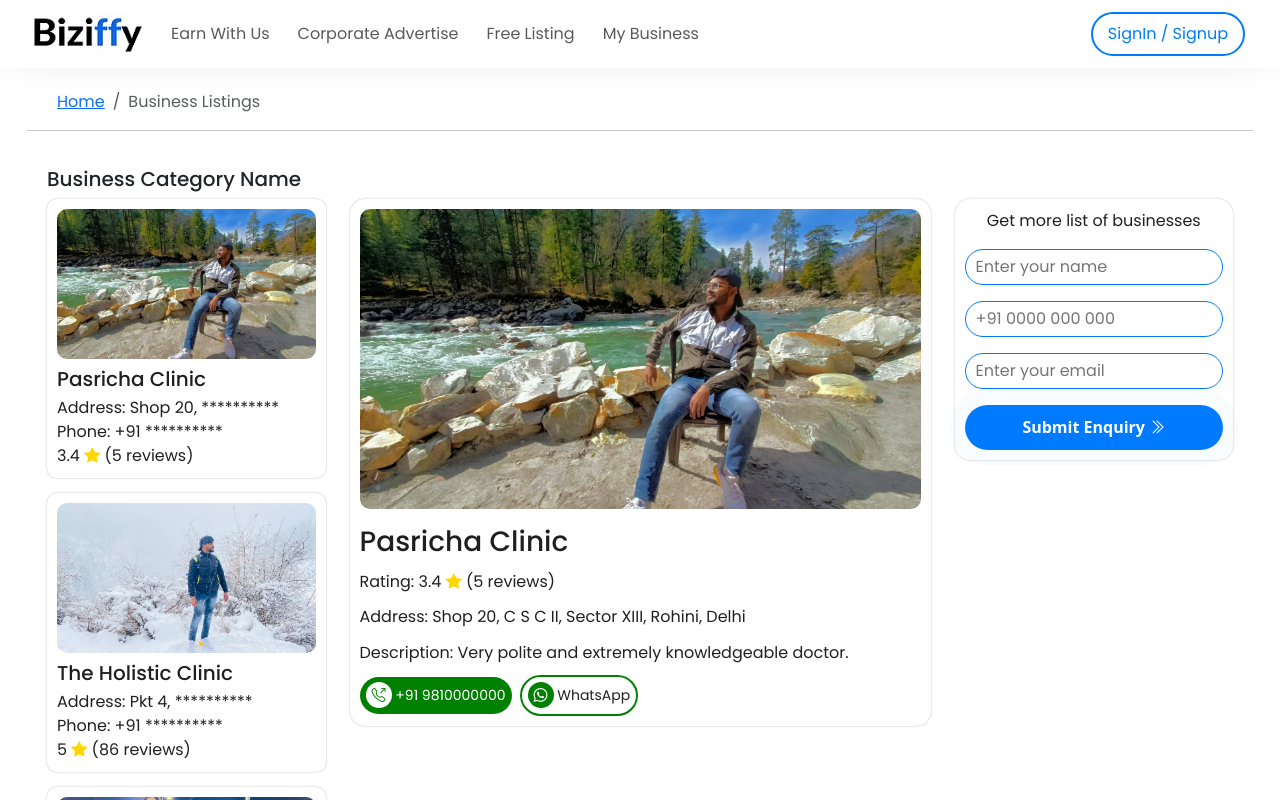
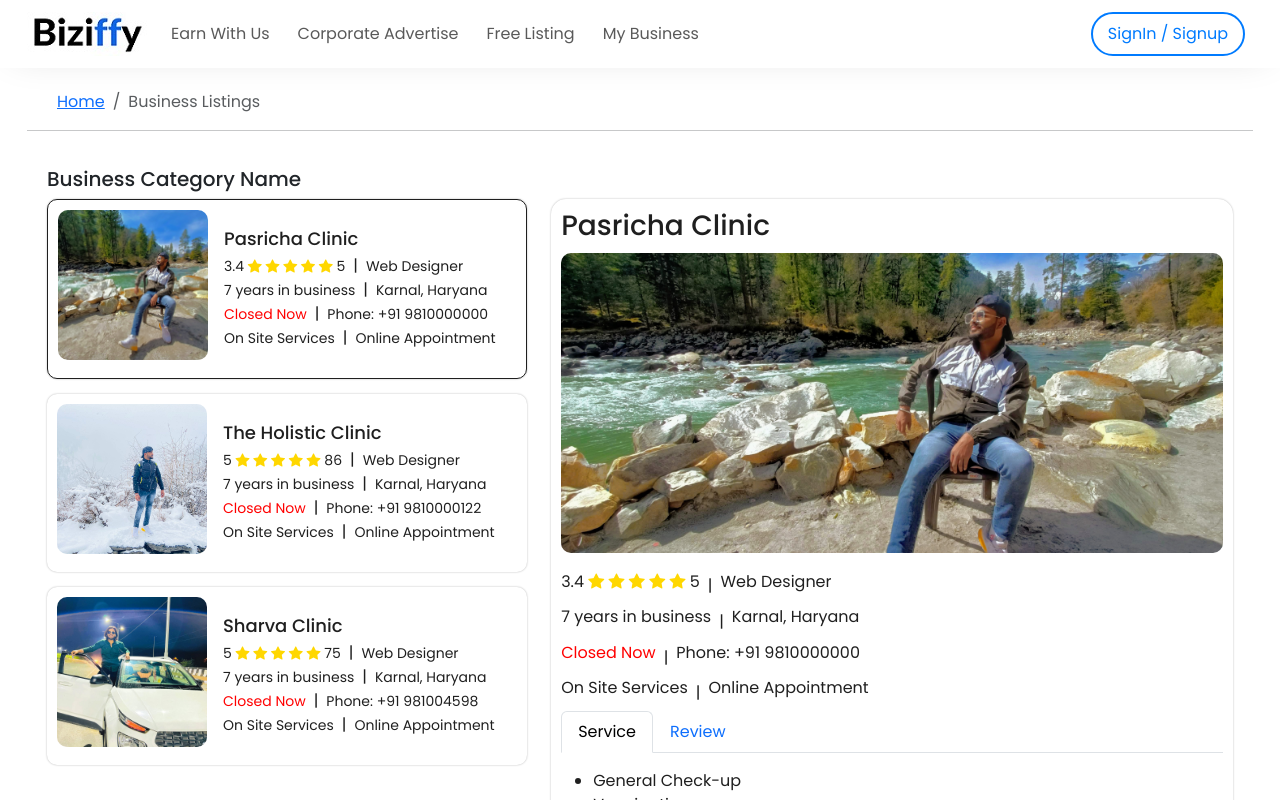
Before and after one commit to vishnugit2024/jd, a Next.js app: page /Pages/free-listing in a window 1280 px wide. Shown: the top 800 px of the page. Built offline with nearby package versions, Linux system fonts and the light colour scheme.

Commit message:
new changes

```diff
--- a/src/app/Pages/free-listing/businessListing.css
+++ b/src/app/Pages/free-listing/businessListing.css
@@ -20,7 +20,7 @@
     box-shadow: 0 0px 2px rgba(0, 0, 0, 0.3);
 }
 
-.business-listing-page .breadcrumb{
+.business-listing-page .breadcrumb {
     margin: 0;
     padding: 20px 30px 0;
 }
@@ -28,7 +28,9 @@
 .business-card h5 {
     margin-bottom: 5px;
     color: var(--black);
+    font-size: 18px;
 }
+
 
 .bi-star-fill {
     color: gold;
@@ -37,6 +39,7 @@
 .business-card p {
     color: var(--black);
     margin: 0;
+    font-size: 14px;
 }
 
 .business-card:hover {
@@ -44,9 +47,12 @@
     transform: scale(1.02);
 }
 
+span{
+    color: var(--black);
+}
+
 .business-card.active {
-    /* background-color: var(--blue); */
-    color: white;
+    border: 1px solid var(--black);
 }
 
 .right-panel {
@@ -73,7 +79,7 @@
 }
 
 .listing-image {
-    width: 100%;
+    width: 150px;
     color: transparent;
     height: 150px;
     object-fit: cover;
@@ -110,7 +116,7 @@
 }
 
 
-.detail-card-number{
+.detail-card-number {
     background-color: green;
     color: white;
     padding: 8px 6px;
@@ -119,7 +125,7 @@
     font-size: 14px;
 }
 
-.detail-card-whatsapp{
+.detail-card-whatsapp {
     background-color: transparent;
     border: 2px solid green;
     color: var(--black);
@@ -129,14 +135,14 @@
     font-size: 14px;
 }
 
-.detail-card-whatsapp i{
+.detail-card-whatsapp i {
     color: white;
     background-color: green;
     padding: 3px 6px;
     border-radius: 50%;
 }
 
-.detail-card-number i{
+.detail-card-number i {
     background-color: white;
     color: green;
     padding: 3px 6px;
@@ -154,11 +160,11 @@
 }
 
 .enquiry-btn {
-    -webkit-tap-highlight-color:transparent;
+    -webkit-tap-highlight-color: transparent;
     -webkit-appearance: button;
     background-color: var(--blue);
     background-image: none;
-    color:white;
+    color: white;
     /* border: 2px solid var(--black); */
     cursor: pointer;
     font-family: ui-sans-serif, system-ui, -apple-system, BlinkMacSystemFont,
@@ -216,3 +222,50 @@
         box-shadow: 0 0 0 0 var(--blue);
     }
 }
+
+
+.opening-hours-container {
+    width: fit-content;
+    position: relative;
+}
+
+
+
+
+
+.opening-hours-title {
+    font-size: 1.5rem;
+    font-weight: bold;
+    margin-bottom: 10px;
+}
+
+.opening-hours-list {
+    list-style: none;
+    padding: 0;
+    height: 100px;
+    overflow-y: scroll;
+}
+
+.opening-hours-list li {
+    padding: 10px 0;
+    display: flex;
+    gap: 10px;
+    justify-content: space-between;
+    border-bottom: 1px solid #ddd;
+    font-size: 10px;
+}
+
+.opening-hours-list li.today {
+    background-color: #f2f2f2;
+    font-weight: bold;
+}
+
+.status {}
+
+.status.open {
+    color: green;
+}
+
+.status.closed {
+    color: red;
+}
--- a/src/app/Pages/free-listing/page.js
+++ b/src/app/Pages/free-listing/page.js
@@ -1,12 +1,52 @@
 'use client';
-import { useState } from 'react';
+import { useEffect, useState } from 'react';
 import './businessListing.css';
 import gourav from '../../Images/gourav.jpg';
 import gourav2 from '../../Images/gourav2.jpg';
 import gourav3 from '../../Images/gourav3.jpg';
 import Image from 'next/image';
+import Link from 'next/link';
 
 const Page = () => {
+    const [isOpen, setIsOpen] = useState(false);
+    const [showAllHours, setShowAllHours] = useState(false);
+
+    const hours = [
+        { day: 'Monday', open: '09:00 AM', close: '07:00 PM' },
+        { day: 'Tuesday', open: '09:00 AM', close: '07:00 PM' },
+        { day: 'Wednesday', open: '09:00 AM', close: '07:00 PM' },
+        { day: 'Thursday', open: '09:00 AM', close: '07:00 PM' },
+        { day: 'Friday', open: '09:00 AM', close: '07:00 PM' },
+        { day: 'Saturday', open: '10:00 AM', close: '05:00 PM' },
+        { day: 'Sunday', open: 'Closed', close: 'Closed' },
+    ];
+
+    const getCurrentDay = () => {
+        const today = new Date().getDay();
+        return today === 0 ? 6 : today - 1; // Adjust for Sunday
+    };
+
+    const isCurrentlyOpen = (openTime, closeTime) => {
+        if (openTime === 'Closed') return false;
+        const now = new Date();
+        const current = now.getHours() * 60 + now.getMinutes();
+        const [openHours, openMinutes] = openTime.split(/[: ]/);
+        const [closeHours, closeMinutes] = closeTime.split(/[: ]/);
+
+        const open = (parseInt(openHours) % 12 + (openTime.includes('PM') ? 12 : 0)) * 60 + parseInt(openMinutes);
+        const close = (parseInt(closeHours) % 12 + (closeTime.includes('PM') ? 12 : 0)) * 60 + parseInt(closeMinutes);
+
+        return current >= open && current <= close;
+    };
+
+    useEffect(() => {
+        const today = getCurrentDay();
+        const { open, close } = hours[today];
+        setIsOpen(isCurrentlyOpen(open, close));
+    }, []);
+
+    const today = getCurrentDay();
+
     const businesses = [
         {
             id: 1,
@@ -16,7 +56,12 @@ const Page = () => {
             address: 'Shop 20, C S C II, Sector XIII, Rohini, Delhi',
             phone: '+91 9810000000',
             description: 'Very polite and extremely knowledgeable doctor.',
-            image: gourav
+            image: gourav,
+            services: ['General Check-up', 'Vaccination', 'Health Consultation'],
+            reviewsData: [
+                { author: 'John Doe', comment: 'Excellent service and very polite staff.' },
+                { author: 'Jane Smith', comment: 'The doctor is very knowledgeable and kind.' }
+            ]
         },
         {
             id: 2,
@@ -26,7 +71,12 @@ const Page = () => {
             address: 'Pkt 4, Ground Floor, Rohini, Delhi',
             phone: '+91 9810000122',
             description: 'On-site services with excellent care.',
-            image: gourav2
+            image: gourav2,
+            services: ['Holistic Health Services', 'Yoga and Meditation', 'Nutritional Advice'],
+            reviewsData: [
+                { author: 'Emily Brown', comment: 'Amazing care and holistic approach!' },
+                { author: 'Chris Wilson', comment: 'Best place for holistic health services.' }
+            ]
         },
         {
             id: 3,
@@ -36,28 +86,22 @@ const Page = () => {
             address: '226 Ground Floor, Rohini, Delhi',
             phone: '+91 981004598',
             description: 'The doctor is very attentive and professional.',
-            image: gourav3
+            image: gourav3,
+            services: ['Pediatrics', 'General Surgery', 'Orthopedics'],
+            reviewsData: [
+                { author: 'Mark Lee', comment: 'Highly professional and caring staff.' },
+                { author: 'Sarah Johnson', comment: 'Would recommend to everyone!' }
+            ]
         }
     ];
-
-    const obfuscateAddress = (address) => {
-        const [firstWord, secondWord, ...rest] = address.split(' ');
-        return `${firstWord} ${secondWord} **********`;
-    };
-    const obfuscatemobile = (address) => {
-        const [firstWord, ...rest] = address.split(' ');
-        return `${firstWord} **********`;
-    };
-
-
+    const [activeTab, setActiveTab] = useState('service');
     const [selected, setSelected] = useState(businesses[0]);
-
     return (
         <section className='business-listing-page'>
             <div className='container'>
                 <nav aria-label="breadcrumb" className="breadcrumb-container">
                     <ol className="breadcrumb">
-                        <li className="breadcrumb-item"><a href="/">Home</a></li>
+                        <li className="breadcrumb-item"><Link href="/">Home</Link></li>
                         <li className="breadcrumb-item active" aria-current="page">Business Listings</li>
                     </ol>
                 </nav>
@@ -67,42 +111,147 @@ const Page = () => {
                         Business Category Name
                     </h5>
                     <div className="row">
-                        <div className="col-md-3 left-panel">
+    <div className="col-md-5 left-panel">
         {businesses.map((biz) => (
             <div
                 key={biz.id}
-                                    className={`business-card ${selected.id === biz.id ? 'active' : ''}`}
+                className={`business-card d-flex align-items-center gap-3 ${selected.id === biz.id ? 'active' : ''}`}
                 onClick={() => setSelected(biz)}
             >
+                <div>
                     <Image src={biz.image} alt={biz.name} className="listing-image mb-2" />
+                </div>
+                <div>
                     <h5>{biz.name}</h5>
-                                    <p className='m-0'>Address: {obfuscateAddress(biz.address)}</p>
-                                    <p>
-                                        Phone: {obfuscatemobile(biz.phone)}
-                                    </p>
-                                    <p>{biz.rating} <i className="bi bi-star-fill"></i> ({biz.reviews} reviews)</p>
+                    <div className='d-flex gap-2 align-items-center'>
+                        <p>{biz.rating} <i className="bi bi-star-fill"></i> <i className="bi bi-star-fill"></i> <i className="bi bi-star-fill"></i> <i className="bi bi-star-fill"></i> <i className="bi bi-star-fill"></i> {biz.reviews}</p>
+                        <span>|</span>
+                        <p>Web Designer</p>
+                    </div>
+                    <div className='d-flex gap-2 align-items-center'>
+                        <p>7 years in business</p>
+                        <span>|</span>
+                        <p>Karnal, Haryana</p>
+                    </div>
+                    <div className='d-flex gap-2 align-items-center'>
+                        <div className="opening-hours-container">
+                            <p onClick={() => setShowAllHours(!showAllHours)} className={`status ${isOpen ? 'open' : 'closed'}`}>{isOpen ? 'Open Now' : 'Closed Now'}</p>
+                            {showAllHours && (
+                                <ul className="opening-hours-list">
+                                    {hours.map((item, index) => (
+                                        <li key={index} className={today === index ? 'today' : ''}>
+                                            <span>{item.day}</span>
+                                            <span>{item.open} - {item.close}</span>
+                                        </li>
+                                    ))}
+                                </ul>
+                            )}
+                        </div>
+                        <span>|</span>
+                        <p>Phone: {biz.phone}</p>
+                    </div>
+                    <div className='d-flex gap-2 align-items-center'>
+                        <p>On Site Services</p>
+                        <span>|</span>
+                        <p>Online Appointment</p>
+                    </div>
+                </div>
             </div>
         ))}
     </div>
 
-                        <div className="col-md-6 right-panel">
+    <div className="col-md-7 right-panel">
         <div className="details-card">
+            <h3>{selected.name}</h3>
             <Image src={selected.image} alt={selected.name} className="business-detail-image mb-3" />
-                                <h3>{selected.name}</h3>
-                                <p>Rating: {selected.rating} <i className="bi bi-star-fill"></i> ({selected.reviews} reviews)</p>
-                                <p>Address: {selected.address}</p>
-                                <p>Description: {selected.description}</p>
+
+            {/* <p><b>Rating :</b> {selected.rating} <i className="bi bi-star-fill"></i> <i className="bi bi-star-fill"></i> <i className="bi bi-star-fill"></i> <i className="bi bi-star-fill"></i> <i className="bi bi-star-fill"></i> ({selected.reviews} reviews)</p>
+            <p><b>Address :</b> {selected.address}</p>
+            <p><b>Year Of Business :</b> 19 years</p>
+            <p><b>Description:</b> {selected.description}</p> */}
+
+            {/* Data from col-md-5 added here */}
+            {/* <h5>{selected.name}</h5> */}
             <div className='d-flex gap-2 align-items-center'>
-                                <a className='detail-card-number' href={`tell:${selected.phone}`}>
+                <p>{selected.rating} <i className="bi bi-star-fill"></i> <i className="bi bi-star-fill"></i> <i className="bi bi-star-fill"></i> <i className="bi bi-star-fill"></i> <i className="bi bi-star-fill"></i> {selected.reviews}</p>
+                <span>|</span>
+                <p>Web Designer</p>
+            </div>
+            <div className='d-flex gap-2 align-items-center'>
+                <p>7 years in business</p>
+                <span>|</span>
+                <p>Karnal, Haryana</p>
+            </div>
+            <div className='d-flex gap-2 align-items-center'>
+                <div className="opening-hours-container">
+                    <p onClick={() => setShowAllHours(!showAllHours)} className={`status ${isOpen ? 'open' : 'closed'}`}>{isOpen ? 'Open Now' : 'Closed Now'}</p>
+                    {showAllHours && (
+                        <ul className="opening-hours-list">
+                            {hours.map((item, index) => (
+                                <li key={index} className={today === index ? 'today' : ''}>
+                                    <span>{item.day}</span>
+                                    <span>{item.open} - {item.close}</span>
+                                </li>
+                            ))}
+                        </ul>
+                    )}
+                </div>
+                <span>|</span>
+                <p>Phone: {selected.phone}</p>
+            </div>
+            <div className='d-flex gap-2 align-items-center'>
+                <p>On Site Services</p>
+                <span>|</span>
+                <p>Online Appointment</p>
+            </div>
+            {/* End of copied data */}
+
+            <ul className="nav nav-tabs mb-3">
+                <li className="nav-item">
+                    <button className={`nav-link ${activeTab === 'service' ? 'active' : ''}`} onClick={() => setActiveTab('service')}>
+                        Service
+                    </button>
+                </li>
+                <li className="nav-item">
+                    <button className={`nav-link ${activeTab === 'review' ? 'active' : ''}`} onClick={() => setActiveTab('review')}>
+                        Review
+                    </button>
+                </li>
+            </ul>
+
+            <div className="tab-content">
+                <div className={`tab-pane fade ${activeTab === 'service' ? 'show active' : ''}`}>
+                    <ul className="service-list">
+                        {selected.services?.map((service, index) => (
+                            <li key={index}>{service}</li>
+                        ))}
+                    </ul>
+                </div>
+
+                <div className={`tab-pane fade ${activeTab === 'review' ? 'show active' : ''}`}>
+                    <ul className="review-list">
+                        {selected.reviewsData?.map((review, index) => (
+                            <li key={index}>
+                                <strong>{review.author}:</strong> {review.comment}
+                            </li>
+                        ))}
+                    </ul>
+                </div>
+            </div>
+
+            <div className='d-flex gap-2 align-items-center'>
+                <Link className='detail-card-number' href={`tel:${selected.phone}`}>
                     <i className="bi bi-telephone-outbound"></i> {selected.phone}
-                                </a>
-                                <a className='detail-card-whatsapp' href={`https://wa.me/${selected.phone}`} target="_blank" rel="noopener noreferrer">
+                </Link>
+                <Link className='detail-card-whatsapp' href={`https://wa.me/${selected.phone}`} target="_blank" rel="noopener noreferrer">
                     <i className="bi bi-whatsapp"></i> WhatsApp
-                                </a>
+                </Link>
             </div>
         </div>
     </div>
-                        <div className="col-md-3 enquiry-panel">
+</div>
+
+                        {/* <div className="col-md-3 enquiry-panel">
                             <div className='enquiry-card text-center'>
                                 <p>
                                     Get more list of businesses
@@ -114,8 +263,7 @@ const Page = () => {
                                     <button className="enquiry-btn">Submit Enquiry <i className="bi bi-chevron-double-right"></i></button>
                                 </form>
                             </div>
-                        </div>
-                    </div>
+                        </div> */}
                 </div>
             </div>
         </section>
```
Lines whose indentation alone changed are shown as unchanged.
